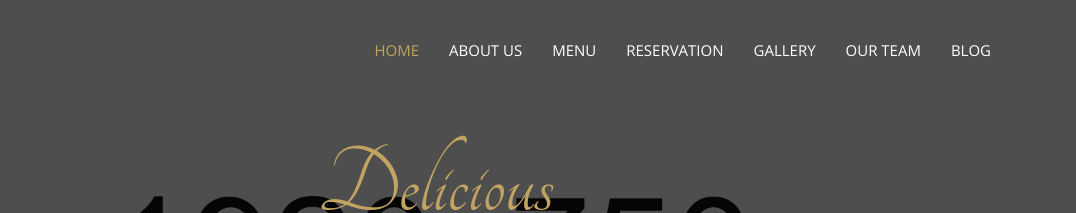
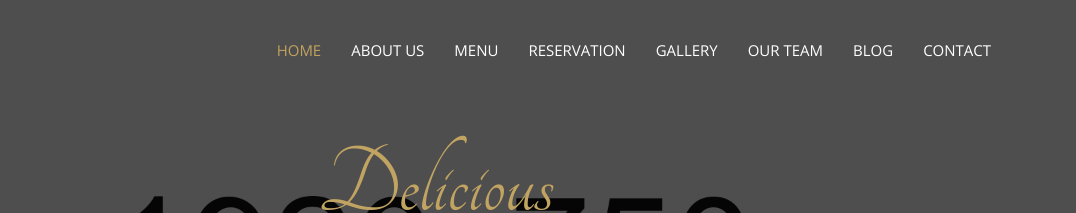
Before and after one commit to sidu143/restaurantindiav1, a website: page public/index.html in a window 1280 px wide. Shown: the top 213 px of the page, 204-1280 px from the left. Drawn offline with nearby package versions, Linux system fonts and the light colour scheme; some packages are replaced by stand-ins of ours; no server answers; files whose address does not match are found by name.

Commit message:
adding the contact block

```diff
--- a/public/index.html
+++ b/public/index.html
@@ -92,7 +92,7 @@
                         <li><a href="#mu-gallery">GALLERY</a></li>
                         <li><a href="#mu-chef">OUR TEAM</a></li>
                         <li><a href="#mu-latest-news">BLOG</a></li>
-                        <!--<li><a href="#mu-contact">CONTACT</a></li>-->
+                        <li><a href="#mu-contact">CONTACT</a></li>
                         <!--<li class="dropdown">
                           <a class="dropdown-toggle" data-toggle="dropdown" href="blog-archive.html">PAGE <span class="caret"></span></a>
                           <ul class="dropdown-menu" role="menu">
```
